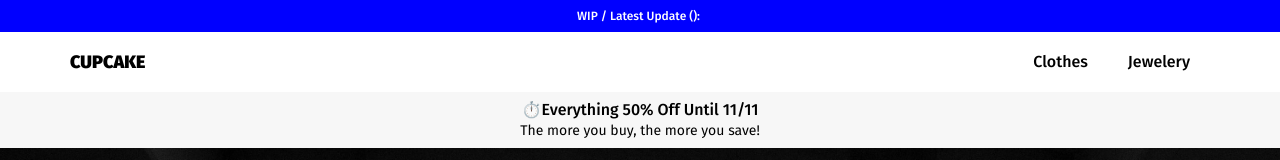
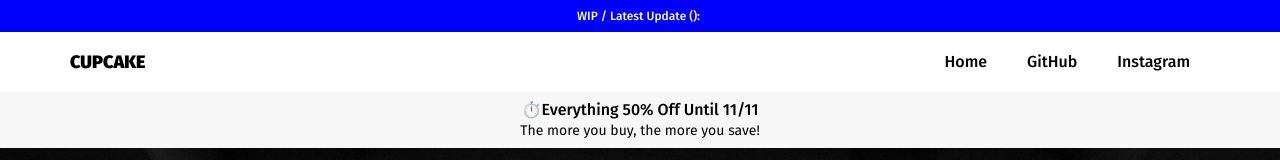
Before and after one commit to SirBruno/portfolio, a React (Create React App) app: page / in a window 1280 px wide. Shown: the top 160 px of the page. Built offline with nearby package versions, Linux system fonts and the light colour scheme; no server answers.

Commit message:
updated the navigation.

```diff
--- a/src/components/Nav/Nav.css
+++ b/src/components/Nav/Nav.css
@@ -108,7 +108,7 @@
 
 .mobileMenu_container {
   position: fixed;
-  background: red;
+  background: #fff;
   top: 0;
   left: 0;
   width: 100%;
@@ -118,10 +118,20 @@
   justify-content: center;
   align-items: center;
   display: none;
+  flex-direction: column;
+  gap: .75rem;
+  font-size: 1.5rem;
+}
+
+.mobileMenu_container a {
+  text-decoration: none;
+  color: #000;
+  font-weight: 500;
 }
 
 .mobileMenu_Active {
   gap: 0;
+  position: fixed;
 }
 
 .mobileMenu_Active .mobileMenu_bar1 {
--- a/src/components/Nav/Nav.js
+++ b/src/components/Nav/Nav.js
@@ -35,6 +35,8 @@ function Nav() {
     SetMobileMenu(!mobileMenu)
   }
 
+  const baseurl = window.location.origin + window.location.pathname
+
   return (
     <nav className="nav">
       <span className="nav__text">WIP / Latest update ({PRs != null && PRs[0].closed_at.replace(/(\d{4})-(\d{2})-(\d{2}).*/, '$2/$3/$1')
@@ -42,14 +44,19 @@ function Nav() {
       <div className="nav__menu container">
         <div className="nav__logo">Cupcake</div>
         <div className="nav__links">
-          <a href="#.com">Clothes</a>
-          <a href="#.com">Jewelery</a>
+          <a href={baseurl}>Home</a>
+          <a href="https://github.com/SirBruno/portfolio" target="_blank" rel="noreferrer">GitHub</a>
+          <a href="https://www.instagram.com/brusilva_jp" target="_blank" rel="noreferrer">Instagram</a>
         </div>
         <div onClick={() => MobileMenuClick()} className="mobileMenu">
           <div className="mobileMenu_bar1"></div>
           <div className="mobileMenu_bar2"></div>
         </div>
-        <div className="mobileMenu_container">stuff</div>
+        <div className="mobileMenu_container">
+          <a href={baseurl}>Home</a>
+          <a href="https://github.com/SirBruno/portfolio" target="_blank" rel="noreferrer">GitHub</a>
+          <a href="https://www.instagram.com/brusilva_jp" target="_blank" rel="noreferrer">Instagram</a>
+        </div>
       </div>
       <span className="nav__text2">
         <span>⏱️Everything 50% off until {new Date((new Date()).getTime() + (60 * 60 * 24 * 1000)).toLocaleDateString('en-US', { day: 'numeric', month: 'numeric' })}</span>
```
